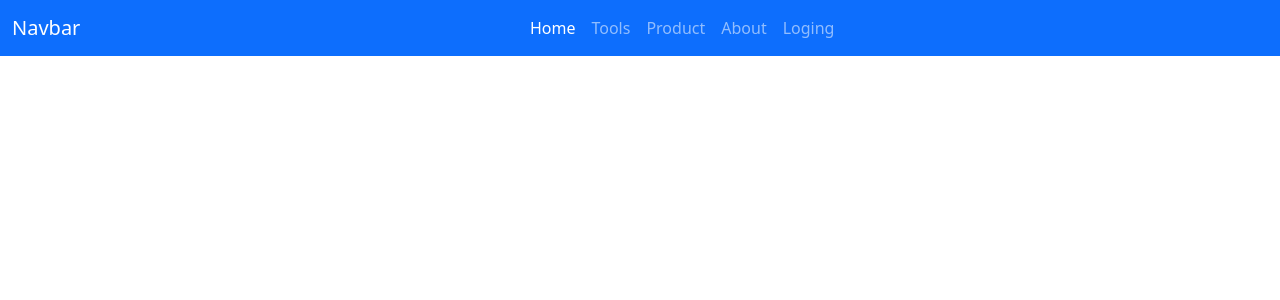
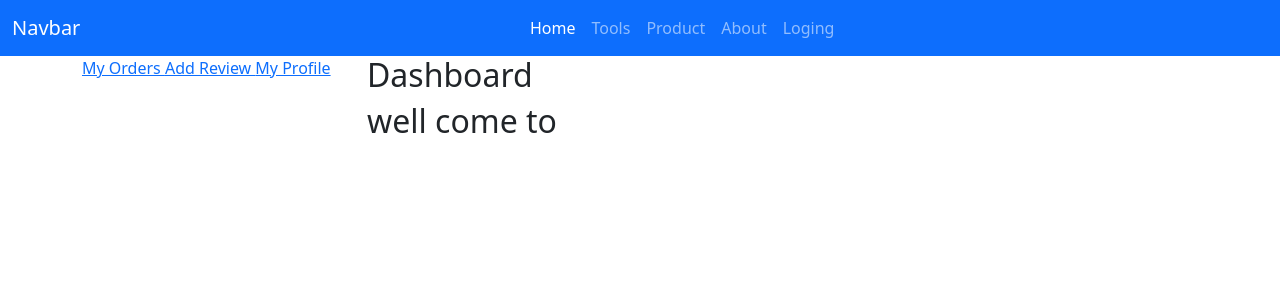
Before and after one commit to hemaiath-uddiin/Drill-machine-manufacture, a React (Create React App) app: page /dashboard/myprofile in a window 1280 px wide. Shown: the top 300 px of the page. Built offline with nearby package versions, Linux system fonts and the light colour scheme; no server answers.

Commit message:
order added

```diff
--- a/package.json
+++ b/package.json
@@ -7,6 +7,7 @@
     "@testing-library/react": "^13.2.0",
     "@testing-library/user-event": "^13.5.0",
     "bootstrap": "^5.1.3",
+    "daisyui": "^2.15.1",
     "firebase": "^9.8.1",
     "react": "^18.1.0",
     "react-dom": "^18.1.0",
@@ -39,5 +40,8 @@
       "last 1 firefox version",
       "last 1 safari version"
     ]
+  },
+  "devDependencies": {
+    "tailwindcss": "^3.0.24"
   }
 }
--- a/src/App.js
+++ b/src/App.js
@@ -1,6 +1,9 @@
 
 import { Route, Routes } from "react-router-dom";
 import DashBoard from "./DashBoard/DashBoard";
+import Myprofile from "./DashBoard/Myprofile";
+import Order from "./DashBoard/Order";
+import Review from "./DashBoard/Review";
 import Details from "./Details/Details";
 import Home from "./Home/Home";
 import Loging from "./Loging/Loging";
@@ -18,16 +21,19 @@ function App() {
            <Navbar></Navbar>
           <Routes>
             <Route path="/" element={<Home></Home>}>   </Route>
-            <Route path="/tools" element={ <Tools></Tools>}> </Route>
+            <Route path="tools" element={ <Tools></Tools>}> </Route>
           <Route path="/details/:id" element={ <Details></Details>}> </Route>
-          <Route path="/loging" element={ <Loging></Loging> }> </Route>
+          <Route path="loging" element={ <Loging></Loging> }> </Route>
           <Route path="/register" element={ <Register></Register> }> </Route>
-          <Route path='/dashboard' element={
-               <RequerAuth> <DashBoard></DashBoard> </RequerAuth>
+          <Route path="dashboard" element={
 
-            } > </Route>
+                 <DashBoard></DashBoard>
+              }>
+          <Route index element={<Order />} />
+          <Route path="myprofile" element={<Myprofile />} />
+          <Route path="review" element={<Review />} />
 
-          <Route path="/dashboard" element={ <Register></Register> }> </Route>
+          </Route>
 
           </Routes>
 
--- a/src/DashBoard/DashBoard.js
+++ b/src/DashBoard/DashBoard.js
@@ -1,10 +1,27 @@
 import React from 'react';
+import { Link, Outlet } from 'react-router-dom';
 
 const DashBoard = () => {
     return (
-        <div>
-             <h2> this is dashBoard</h2>
-        </div>
+           <div className="container">
+
+             <div className="row">
+                <div className="col-lg-3">
+                  <Link to="/dashboard"> My Orders  </Link>
+                  <Link to="/dashboard/review"> Add Review  </Link>
+                  <Link to="/dashboard/myprofile"> My Profile  </Link>
+                </div>
+                <div className="col-lg-9">
+                      <h2>  Dashboard</h2>
+                      <Outlet />
+
+                </div>
+
+             </div>
+
+
+           </div>
+
     );
 };
 
--- /dev/null
+++ b/src/DashBoard/Myprofile.js
@@ -0,0 +1,11 @@
+import React from 'react';
+
+const Myprofile = () => {
+    return (
+        <div>
+            <h2> well come to </h2>
+        </div>
+    );
+};
+
+export default Myprofile;
--- /dev/null
+++ b/src/DashBoard/Order.js
@@ -0,0 +1,45 @@
+import React, { useEffect, useState } from 'react';
+import { useAuthState } from 'react-firebase-hooks/auth';
+import auth from '../Firebase/fire.base.init';
+
+const Order = () => {
+     const [order,setOrder] =useState([ ])
+     const [user] = useAuthState(auth);
+     useEffect(()=>{
+        if(user){
+            fetch(`http://localhost:5000/orders? name=${user.email}`)
+            .then(res=>res.json())
+            .then(data=>setOrder(data))
+        }
+     },[user])
+
+    return (
+        <div>
+            <table class="table">
+  <thead>
+    <tr>
+      <th scope="col">#</th>
+      <th scope="col">Name</th>
+      <th scope="col"> Eamil </th>
+      <th scope="col"> Phone </th>
+    </tr>
+  </thead>
+  <tbody>
+        {
+           order.map(a=> <tr>
+            <th scope="row">1</th>
+            <td> {a.Name}</td>
+            <td> {a.Email} </td>
+            <td> {a.Phone} </td>
+            <button className='btns'> Delet</button>
+          </tr>)
+        }
+
+
+  </tbody>
+</table>
+        </div>
+    );
+};
+
+export default Order;
--- /dev/null
+++ b/src/DashBoard/Review.js
@@ -0,0 +1,11 @@
+import React from 'react';
+
+const Review = () => {
+    return (
+        <div>
+            <h2> review</h2>
+        </div>
+    );
+};
+
+export default Review;
--- a/src/Details/Details.js
+++ b/src/Details/Details.js
@@ -67,7 +67,7 @@ const Details = ({ children }) => {
 
 
 
-                            <input placeholder='Name' {...register("Name")} /> <br />
+                            <input value={user.displayName} placeholder='Name' {...register("Name")} /> <br />
                             <input placeholder='Phone' type="number" {...register("Phone")} /> <br />
                             <input value={user.email} placeholder='Email' type="email" {...register("Email")} /> <br />
                             <input onClick={() => { orderPurchase() }} type="submit" disabled={count <= details.qunatity && count >= 50 ? false : true} />
--- a/src/RequerAuth/RequerAuth.js
+++ b/src/RequerAuth/RequerAuth.js
@@ -1,14 +1,12 @@
-import React, { Children } from 'react';
+import React from 'react';
 import { useAuthState } from 'react-firebase-hooks/auth';
 import { Navigate, useLocation } from 'react-router-dom';
 import auth from '../Firebase/fire.base.init';
 
-const RequerAuth = () => {
-    const [user,loading] = useAuthState(auth);
+const RequerAuth = ({Children}) => {
+    const [user] = useAuthState(auth);
     const location = useLocation();
-    if(loading){
-        return <h2 className='text center'> Loading </h2>
-       }
+
        if(!user){
         return <Navigate to="/loging" state={{from: location}} replace/>
      }
```
Also changed, not shown: tailwind.config.js (added, +7 -0 lines), 1 other file (tests, documents, lock files or other folders).
